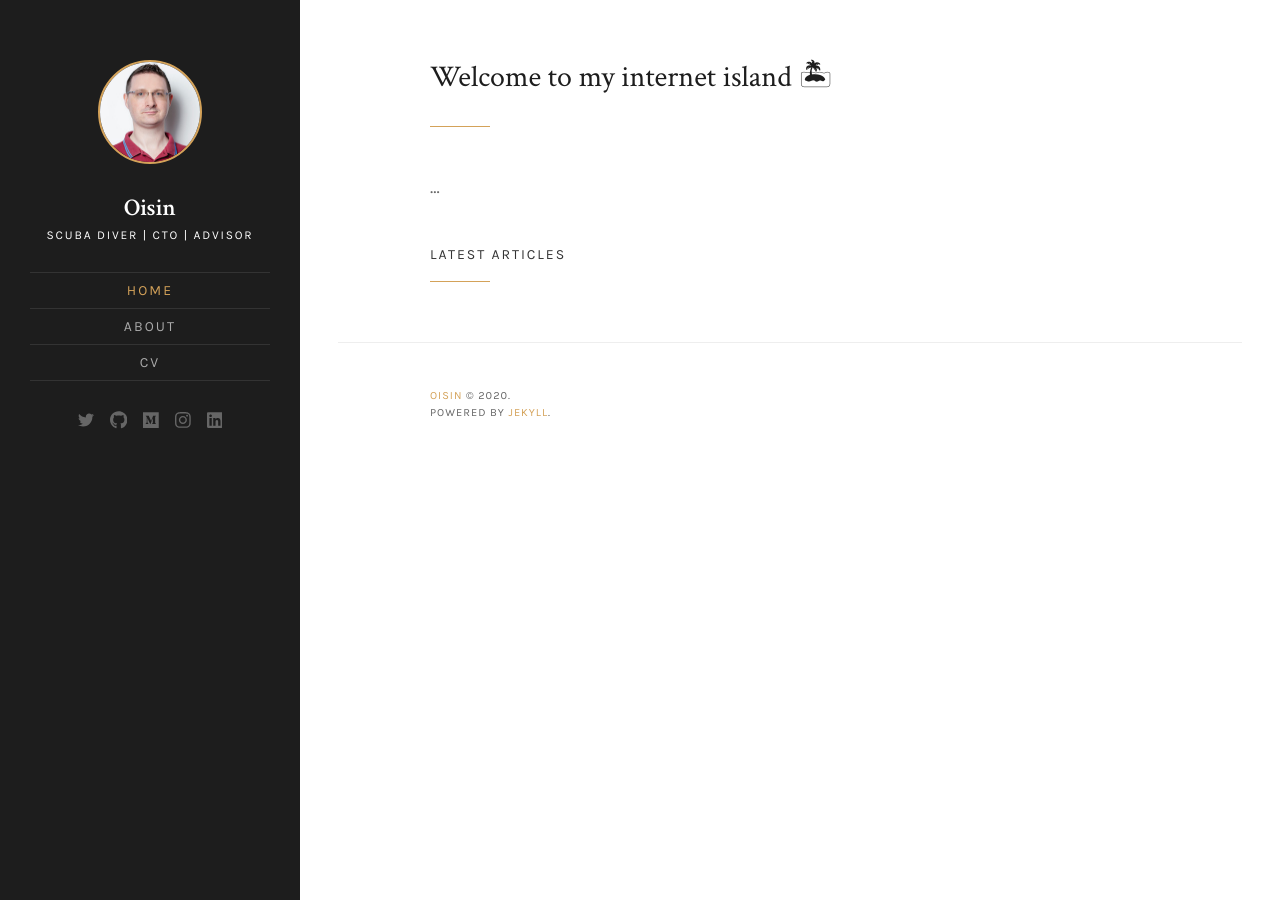
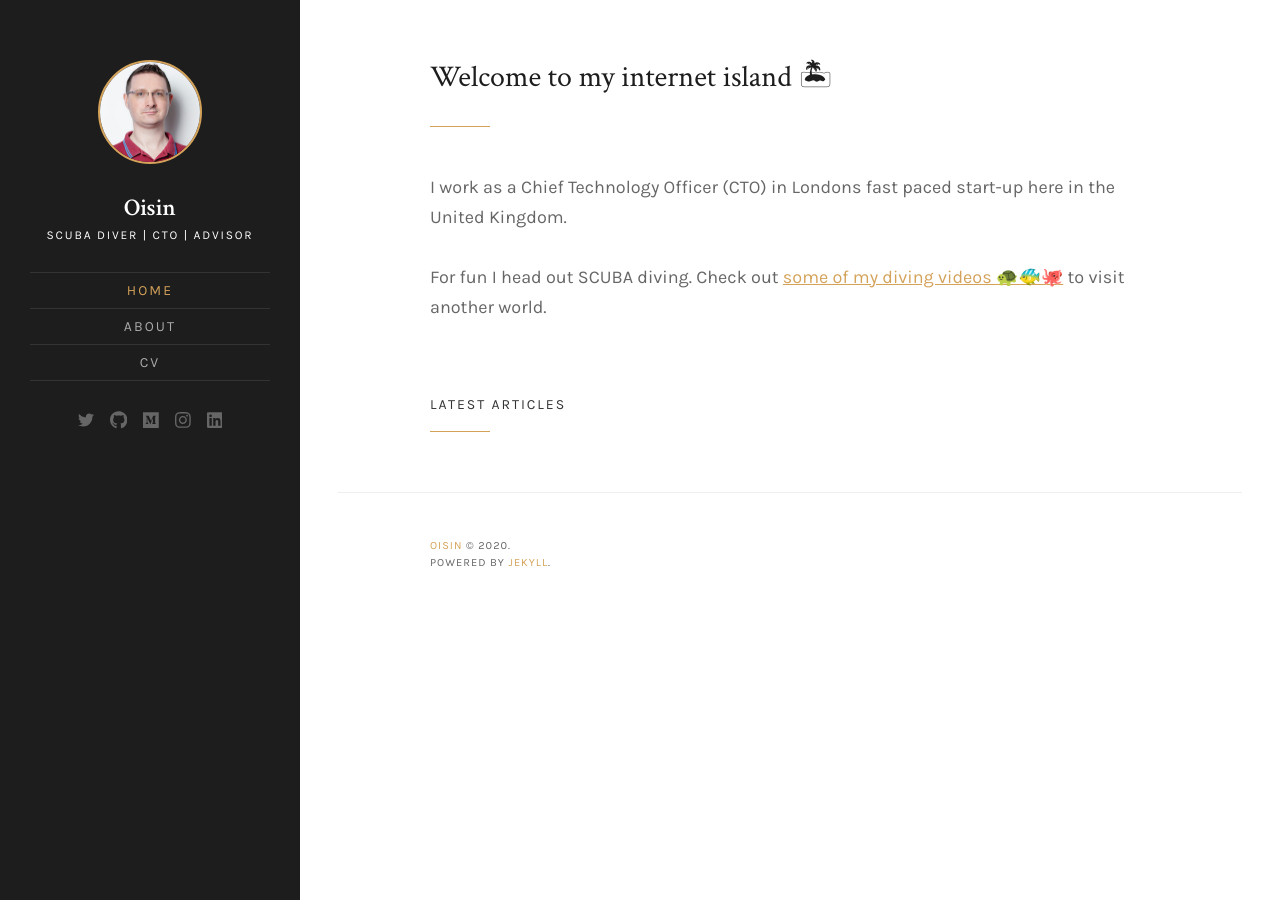
Before and after one commit to oisinmulvihill/oisinmulvihill.github.io, a Jekyll site: the page built from index.html, in a window 1280 px wide. Built offline with Jekyll 4.4.1, drawn with Linux system fonts in a browser that asks for light colours; the list of posts is cut into pages by our own code.

Commit message:
Got the first version of my site ready with the theme integrated. I'm going to go with this for now and then work more on content next.

```diff
--- a/assets/css/style.scss
+++ b/assets/css/style.scss
@@ -22,7 +22,7 @@
 */
 
 // Imports
-@import "oisinextras";
+@import "oisincolours";
 @import "variables";
 @import "reset";
 @import "general";
--- a/index.html
+++ b/index.html
@@ -8,12 +8,18 @@ title: Home
 <div class="hero inner">
     <p class="hero-text">{{ site.author.greetings }}</p>
 </div>
+<div class="inner">
+    <p>
+        I work as a Chief Technology Officer (CTO) in Londons fast paced start-up
+        here in the United Kingdom.
+    <p/>
+    <p>
+        For fun I head out SCUBA diving. Check out
+        <a href="https://www.youtube.com/watch?v=UIk_zauwm7A&list=PLQO77iqq1GzDzP7jaVc4NzfPgCdH2wOjg">some of my diving videos 🐢🐠🐙</a>
+        to visit another world.
+    </p>
+</div>
 {% endif %}
-
-<div class="inner">
-...
-</div>
-
 
 {% if page.url == "/" %}
 <!-- Featured-->
--- a/thank-you.html
+++ /dev/null
@@ -1,6 +0,0 @@
----
-layout: page
-title: Thank you
----
-
-<p>{{ site.thankyou_page_description }}</p>
```
Also changed, not shown: about.md (+1 -3 lines), contact.html (deleted, +0 -48 lines), Changelog.md (deleted), _sass/_oisincolours.scss (renamed from _sass/_oisinextras.scss), 1 other file.
